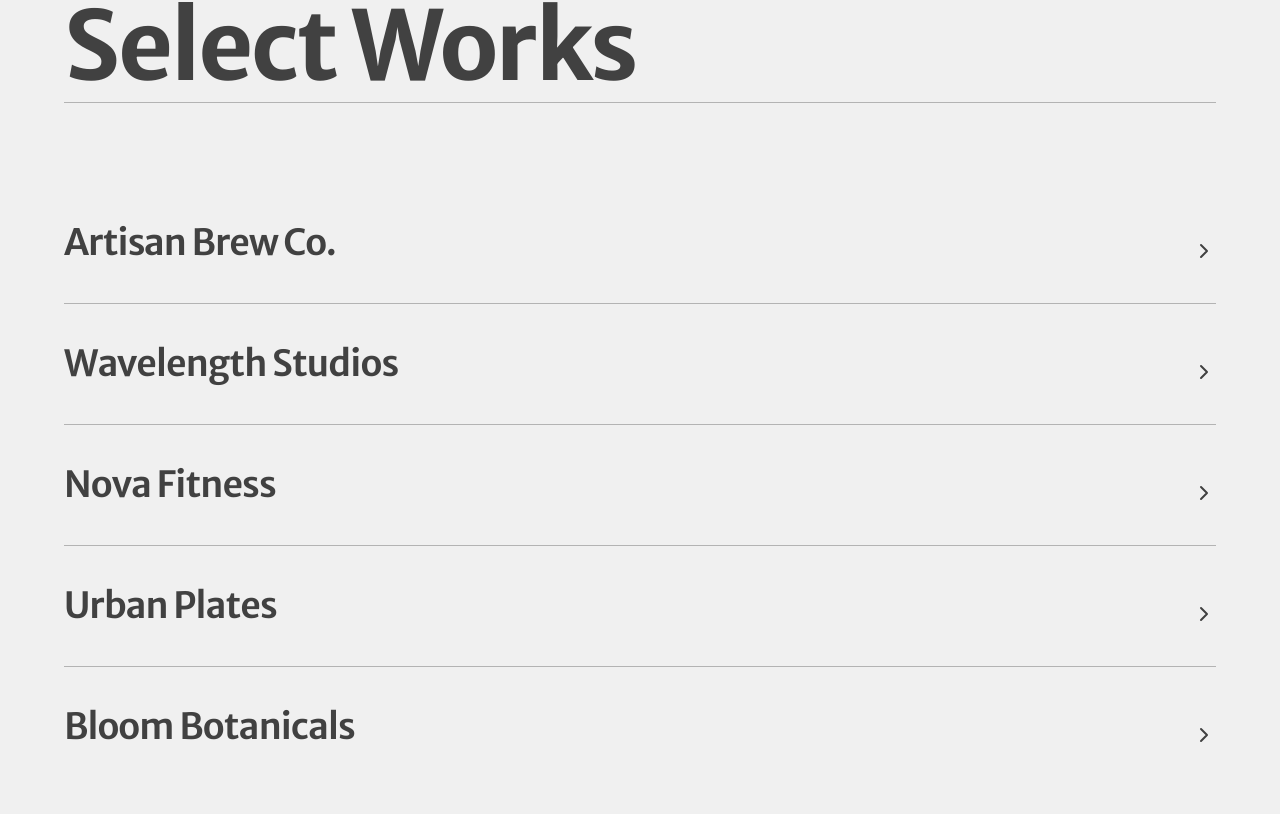
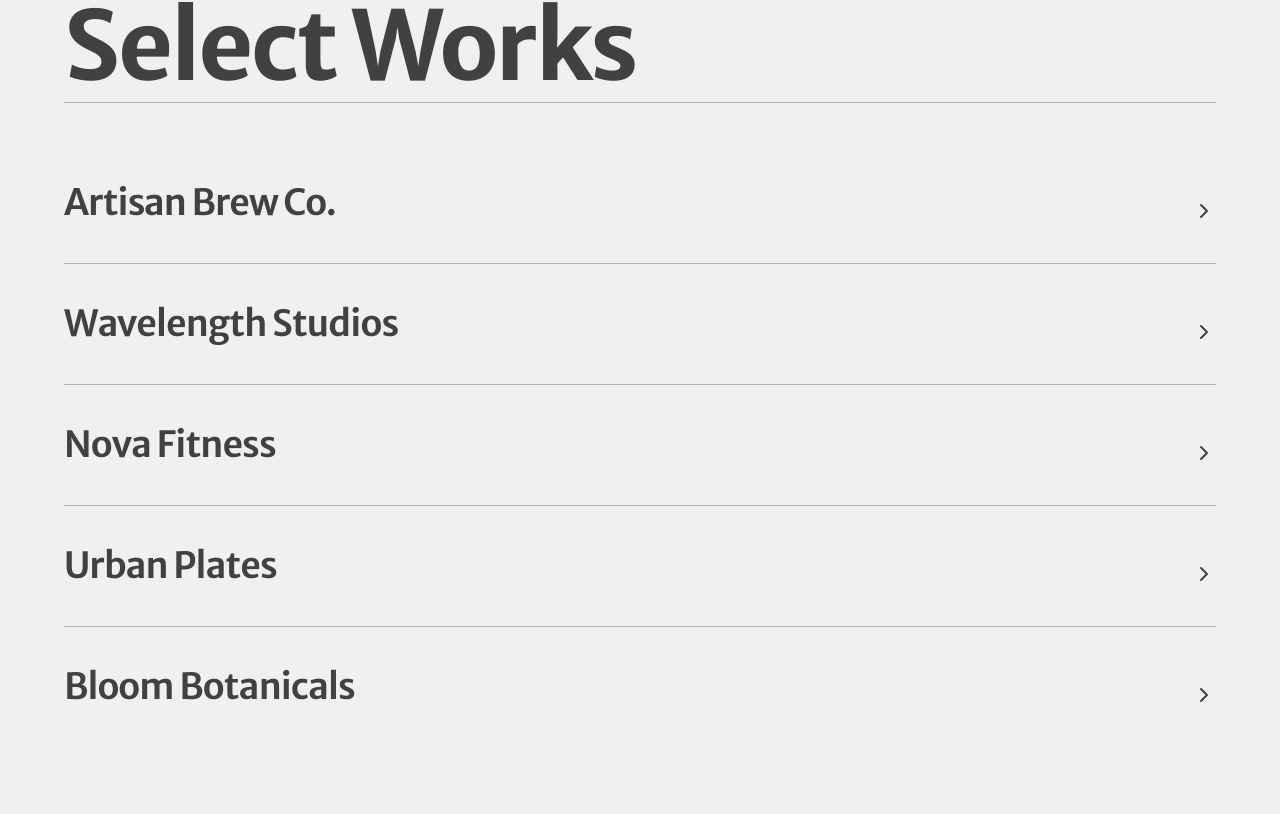
Before and after one commit to noidilin/edu, a Next.js app: page / in a window 1280 px wide. Shown: the part 3546-4360 px from the top of the page. Built offline with nearby package versions, Linux system fonts and the light colour scheme; a web font is replaced by a local one.

Commit message:
feat(color): adjust font colors

```diff
--- a/app/(home)/faq.tsx
+++ b/app/(home)/faq.tsx
@@ -40,7 +40,7 @@ function FAQs() {
             key={question}
             className='group/faq'
           >
-            <AccordionTrigger className='text-2xl font-light transition-all duration-300 group-hover/faq:pl-1 group-hover/faq:font-normal md:text-3xl lg:text-4xl'>
+            <AccordionTrigger className='text-2xl font-light transition-all duration-300 group-hover/faq:pl-1 md:text-3xl lg:text-4xl'>
               {question}
             </AccordionTrigger>
             <AccordionContent className='mt-4 text-xl'>
--- a/app/(home)/projects.tsx
+++ b/app/(home)/projects.tsx
@@ -41,7 +41,7 @@ function Projects() {
       <H2 className='text-4xl font-bold md:text-7xl lg:text-8xl'>
         Select Works
       </H2>
-      <div className='mt-10 md:mt-16 lg:mt-20'>
+      <div className='mt-10'>
         {projects.map(({ name, image }) => (
           <a
             href='/'
--- a/components/footer.tsx
+++ b/components/footer.tsx
@@ -41,7 +41,7 @@ function Footer() {
     >
       <div>
         <div className='flex items-center gap-3'>
-          <div className='size-3 animate-pulse rounded-full bg-accent' />
+          <div className='size-3 animate-pulse rounded-full bg-chart-2' />
           <span className='uppercase'>One spot available for next month</span>
         </div>
         <div className='mt-2 grid md:mt-4 md:grid-cols-3'>
```
